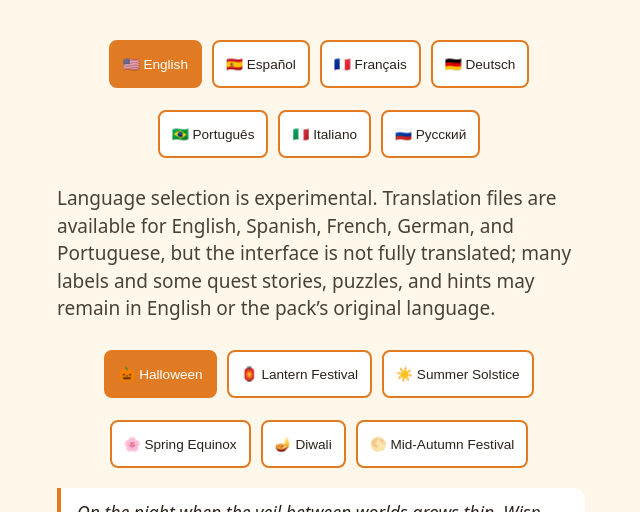
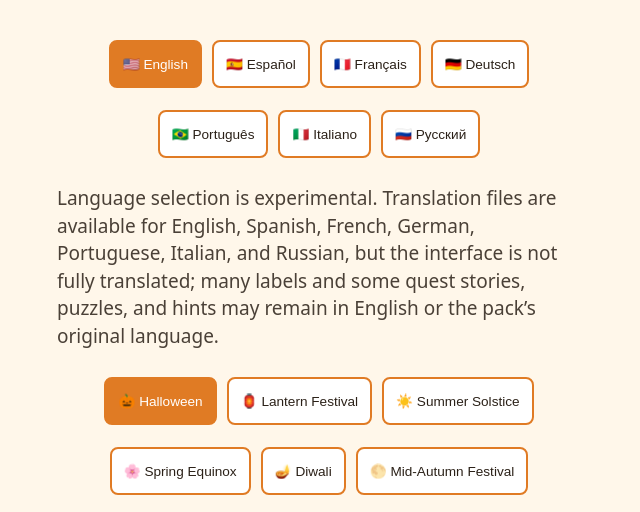
Before and after one commit to ZQM-Labs/lantern-player, a plain HTML site: page index.html in a window 1280 px wide. Shown: the top 512 px of the page, without its empty margins (319-959 px from the left). Drawn offline with Linux system fonts and the light colour scheme.

Commit message:
docs(i18n): update language-support note for Italian and Russian

```diff
--- a/index.html
+++ b/index.html
@@ -13,7 +13,7 @@
 <div id="achievements-toast"></div>
 <main id="app">
   <div id="lang-switcher" class="lang-switcher" aria-label="Interface language"></div>
-  <p id="language-support-note" class="fineprint">Language selection is experimental. Translation files are available for English, Spanish, French, German, and Portuguese, but the interface is not fully translated; many labels and some quest stories, puzzles, and hints may remain in English or the pack’s original language.</p>
+  <p id="language-support-note" class="fineprint">Language selection is experimental. Translation files are available for English, Spanish, French, German, Portuguese, Italian, and Russian, but the interface is not fully translated; many labels and some quest stories, puzzles, and hints may remain in English or the pack’s original language.</p>
   <div id="story-mode-selector" class="mode-selector"></div>
   <div id="global-leaderboard" class="global-leaderboard card" style="display:none">
     <h3>🌍 Global Leaderboard</h3>
```
